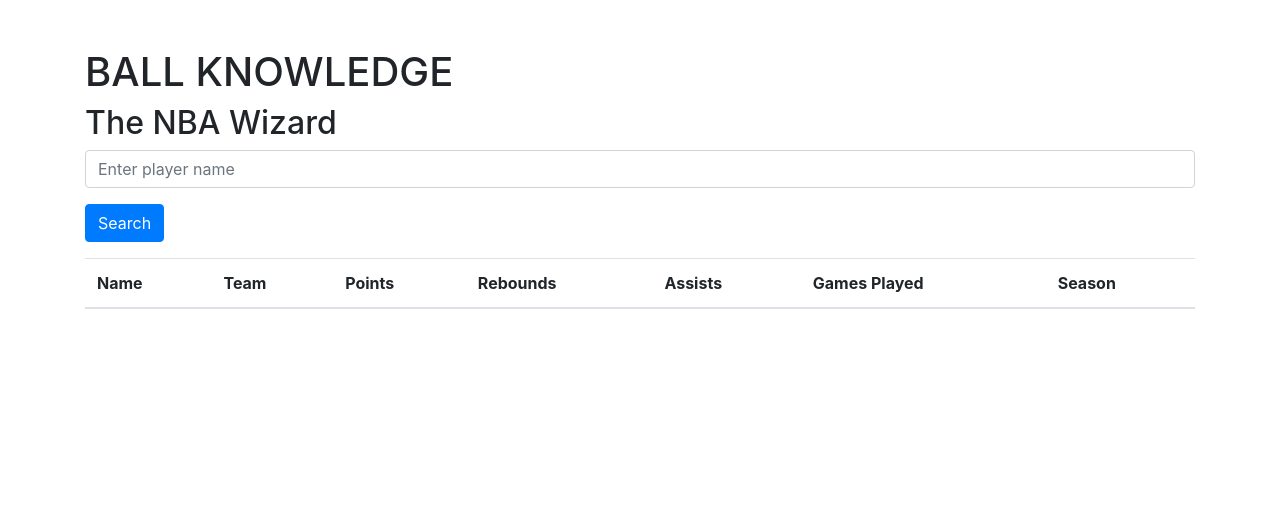
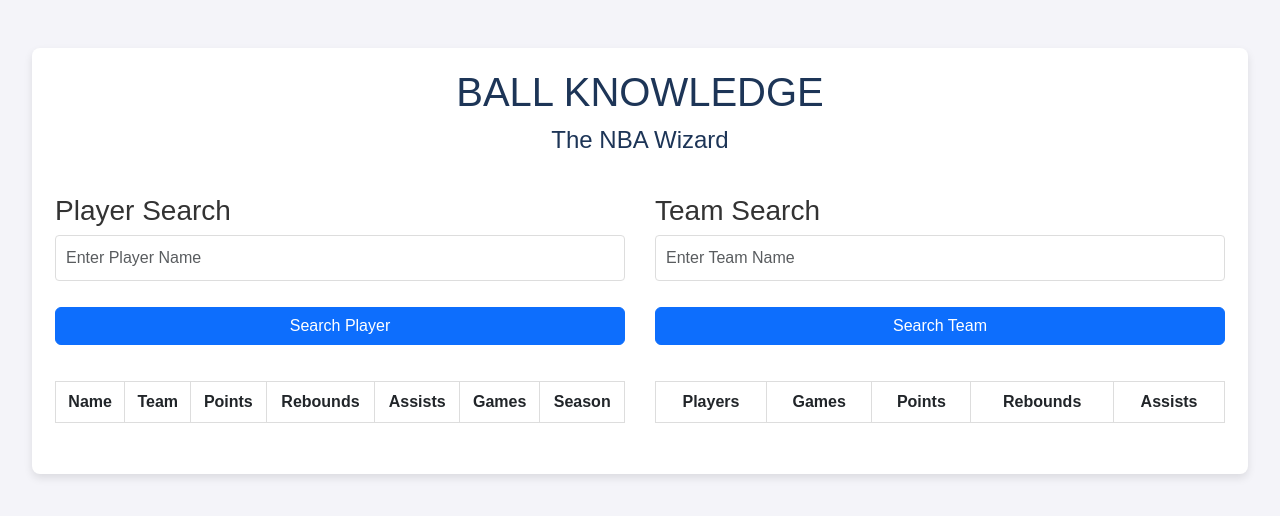
Before and after one commit to pr33tpatel/ball_knowledge, a plain HTML site: page index.html in a window 1280 px wide. Drawn offline with nearby package versions, Linux system fonts and the light colour scheme.

Commit message:
added style.css and formatting

```diff
--- a/index.html
+++ b/index.html
@@ -4,14 +4,78 @@
     <meta charset = "UTF-8">
     <meta name = "viewport" content="width=device-width, initial-scale=1.0">
     <title>BALL KNOWLEDGE</title>
-    <link rel="stylesheet" href="https://cdn.jsdelivr.net/npm/boostrap@5.3.0/dist/css/bootstrap.min.css">
+    <link rel="stylesheet" href="https://cdn.jsdelivr.net/npm/bootstrap@5.3.0/dist/css/bootstrap.min.css">
+    <link rel="stylesheet" href="style.css">
 </head>
 <body>
     <div class="container mt-5">
-        <h1>BALL KNOWLEDGE</h1>
-        <h2>The NBA Wizard</h2>
-        <input id="playerName" type="text" class="form-control" placeholder="Enter player name" />
-        <button class="btn btn-primary mt-3" onclick="searchPlayer()">Search</button>
+        <h1 class="text-center">BALL KNOWLEDGE</h1>
+        <h2 class="text-center">The NBA Wizard</h2>
+        <!-- Search Section -->
+        <div class="row mt-4">
+            <!-- Player Search -->
+            <div class="col-md-6">
+                <h3>Player Search</h3>
+                <input id="playerName" type="text" class="form-control" placeholder="Enter Player Name" />
+                <button class="btn btn-primary mt-3 w-100" onclick="searchPlayer()">Search Player</button>
+                <div class="table-responsive mt-3">
+                    <table class="table table-striped">
+                        <thead>
+                            <tr>
+                                <th class="text-center">Name</th>
+                                <th class="text-center">Team</th>
+                                <th class="text-center">Points</th>
+                                <th class="text-center">Rebounds</th>
+                                <th class="text-center">Assists</th>
+                                <th class="text-center">Games</th>
+                                <th class="text-center">Season</th>
+                            </tr>
+                        </thead>
+                        <tbody id="results">
+                        </tbody>
+                    </table>
+                </div>
+            </div>
+            <!-- Team Search -->
+            <div class="col-md-6">
+                <h3>Team Search</h3>
+                <input id="teamName" type="text" class="form-control" placeholder="Enter Team Name" />
+                <button class="btn btn-primary mt-3 w-100" onclick="searchTeam()">Search Team</button>
+                <div class="table-responsive mt-3">
+                    <table class="table table-striped">
+                        <thead>
+                            <tr class="text-center">
+                                <th class="text-center">Players</th>
+                                <th class="text-center">Games</th>
+                                <th class="text-center">Points</th>
+                                <th class="text-center">Rebounds</th>
+                                <th class="text-center">Assists</th>
+                            </tr>
+                        </thead>
+                        <tbody id="teamResults">
+                        </tbody>
+                    </table>
+                </div>
+            </div>
+        </div>
+    </div>
+</body>
+
+
+
+<!-- OLD BODY SECTION - ->
+<body>
+    <div class="container mt-5">
+        <h1 class="text-center">BALL KNOWLEDGE</h1>
+        <h2 class="text-center">The NBA Wizard</h2>
+        <!- - Search Section - ->
+         <div class="row mt-4">
+            <!- - Player Search- ->
+             <div class="col-md-6">
+                <div class="search-section p-3">
+                    <h3>Player Search</h3>
+                    <input id="playerName" type="text" class="form-control" placeholder="Enter Player Name" />
+                    <button class="btn btn-primary mt-3 w-100" onclick="searchPlayer()">Search Player</button>
                     <table class="table mt-3">
                         <thead>
                             <tr>
@@ -20,7 +84,7 @@
                                 <th>Points</th>
                                 <th>Rebounds</th>
                                 <th>Assists</th>
-                    <th>Games Played</th>
+                                <th>Games</th>
                                 <th>Season</th>
                             </tr>
                         </thead>
@@ -28,6 +92,30 @@
                         </tbody>
                     </table>
                 </div>
+             </div>
+         </div>
+         <!- - Team Search - ->
+          <div class ="col-md-6">
+            <div class="search-section p-3">
+                <h3>Team Search</h3>
+                <input id="teamName" type="text" class="form-control" placeholder="Enter Team Name" />
+                <button class="btn btn-primary mt-3 w-100" onclick="searchTeam()">Search Team</button>
+                <table class="table mt-3 table-striped">
+                    <thead>
+                        <tr>
+                            <th>Players</th>
+                            <th>Games</th>
+                            <th>Points</th>
+                            <th>Rebounds</th>
+                            <th>Assists</th>
+                        </tr>
+                    </thead>
+                    <tbody id="teamResults"></tbody>
+                </table>
+            </div>
+        </div>
+    </div>
+-->
     <script>
         async function searchPlayer() {
             const playerName = document.getElementById('playerName').value;
--- a/server.js
+++ b/server.js
@@ -12,7 +12,7 @@
 const db = mysql.createConnection({
     host:'localhost',
     user:'root',
-    password:'', //change this to your password
+    password:'C0mplicated_122305', //change this to your password
     database: 'nba_players'
 });
 
--- /dev/null
+++ b/style.css
@@ -0,0 +1,98 @@
+/* General styling */
+body {
+    font-family: Arial, sans-serif;
+    background-color: #f4f4f9;
+    color: #333;
+    margin: 0;
+    padding: 0;
+}
+
+/* Container styling */
+.container {
+    max-width: 95%;
+    margin: 0 auto;
+    padding: 20px;
+    background: white;
+    border-radius: 8px;
+    box-shadow: 0 4px 8px rgba(0, 0, 0, 0.1);
+}
+
+/* Headings */
+h1, h2 {
+    text-align: center;
+    color: #1d3557;
+}
+
+h1 {
+    font-size: 2.5rem;
+    margin-bottom: 10px;
+}
+
+h2 {
+    font-size: 1.5rem;
+    margin-bottom: 20px;
+}
+
+
+
+/* Input styling */
+input[type="text"] {
+    padding: 10px;
+    border: 1px solid #ddd;
+    border-radius: 4px;
+    width: 100%;
+    margin-bottom: 10px;
+    box-sizing: border-box;
+    font-size: 1rem;
+}
+
+/* Button styling */
+button {
+    width: 100%;
+    padding: 10px;
+    background-color: #457b9d;
+    color: white;
+    border: none;
+    border-radius: 4px;
+    font-size: 1rem;
+    cursor: pointer;
+    transition: background-color 0.3s ease;
+}
+
+button:hover {
+    background-color: #1d3557;
+}
+
+/* Table styling */
+table {
+    width: 100%;
+    border-collapse: collapse;
+    margin-top: 20px;
+}
+
+table th, table td {
+    text-align: center;
+    padding: 10px;
+    border: 1px solid #ddd;
+}
+
+table th {
+    background-color: #457b9d;
+    color: white;
+    font-weight: bold;
+}
+
+table tr:nth-child(even) {
+
+    background-color: #f9f9f9;
+}
+
+/* Results section */
+#results tr:hover {
+    background-color: #f1f1f1;
+}
+
+/* Optional: Add spacing between the two columns */
+.col-md-6 {
+    padding: 15px;
+}
```
Lines whose indentation alone changed are shown as unchanged.
